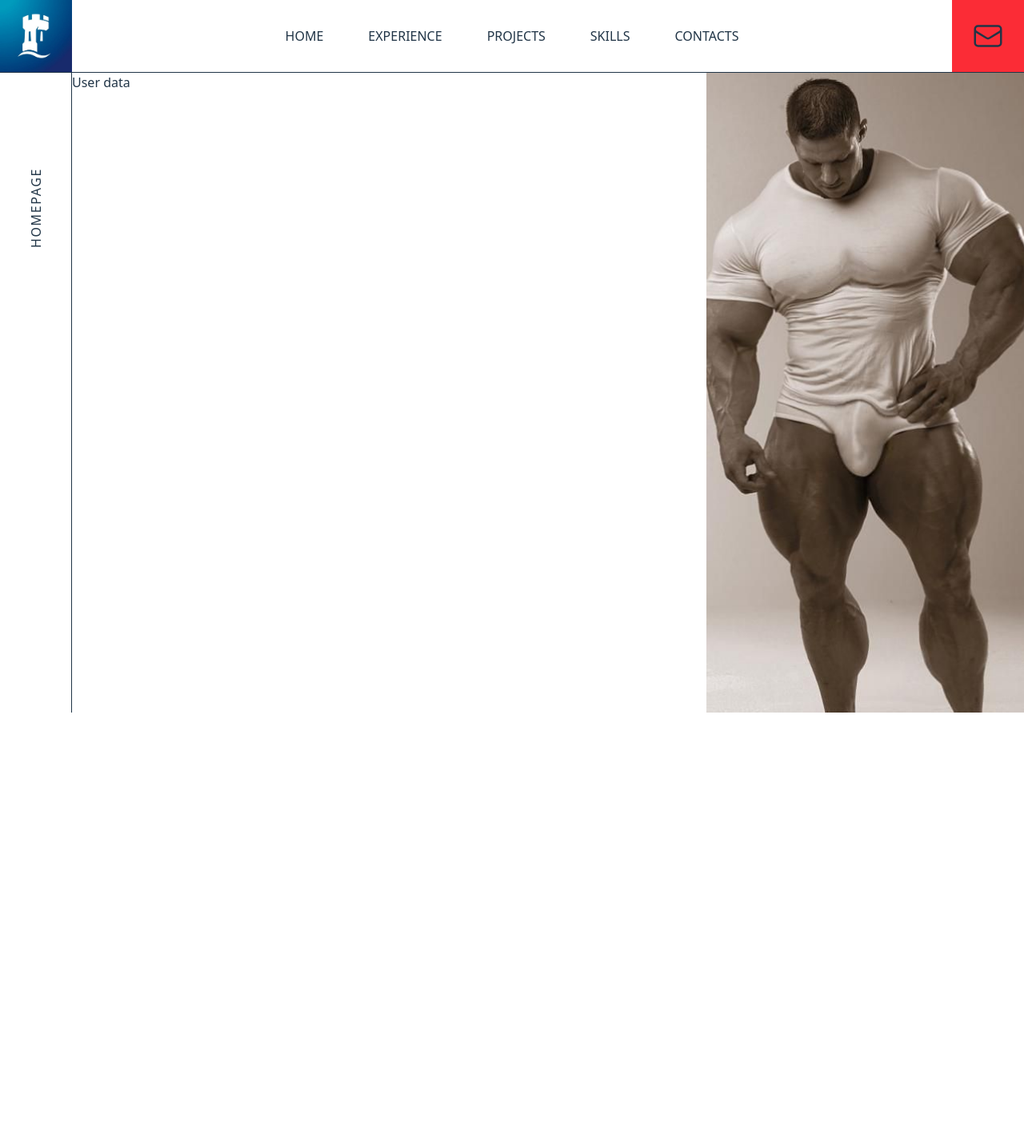
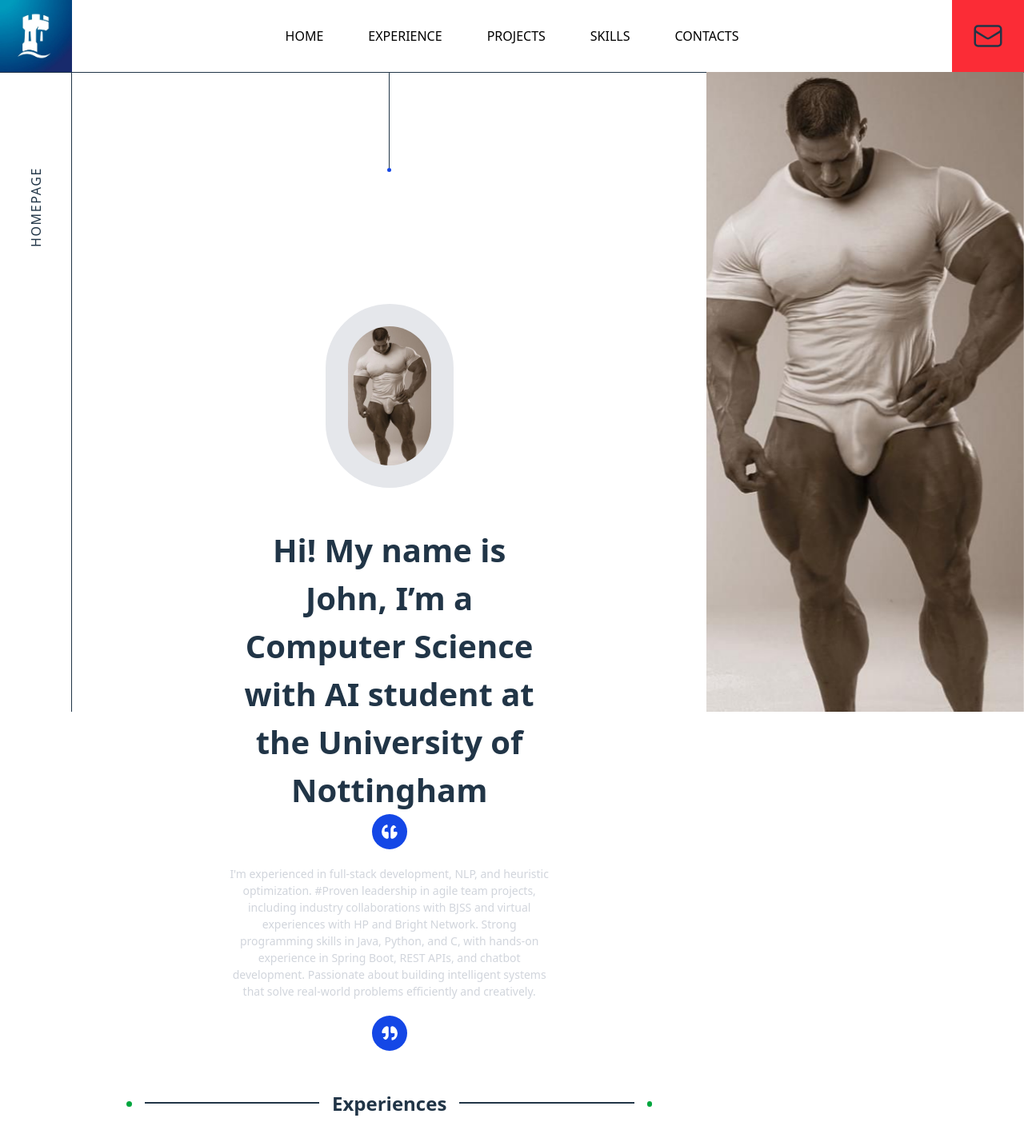
Before and after one commit to John-Sathish/portfolio, a React (Vite) app in the folder protfolio-project/: page / in a window 1280 px wide. Shown: the whole page at 80% size. Before the commit the page ends 800 px from the top, so only its background shows below. Built offline with nearby package versions, Linux system fonts and the light colour scheme.

Commit message:
completed intro and about

```diff
--- a/protfolio-project/src/App.tsx
+++ b/protfolio-project/src/App.tsx
@@ -5,22 +5,28 @@
 import ProfilePic from "./components/ProfilePic";
 import Header from "./components/Header";
 import Sidebar from "./components/Sidebar";
+import Introduction from "./components/Introduction";
+import About from "./components/About";
+import Experience from "./components/Experience";
 function App() {
   return (
-    <>
+    <div className="w-screen ">
       <Header />
-      <Sidebar />
+      <Sidebar/>
       <div className="ml-[90px] grid grid-cols-1 md:grid-cols-3">
-        <div className="col-span-2">
-          User data
+        <div className="col-span-2 p-5 mt-[90px]">
+          <Introduction/>
+          <About/>
+          <Experience/>
         </div>
         <div className = "hidden md:block">
           <ProfilePic />
         </div>
       </div>
 
-    </>
-  );
+
+    </div>
+  )
 }
 
 export default App;
--- /dev/null
+++ b/protfolio-project/src/components/About.tsx
@@ -0,0 +1,18 @@
+import React from 'react'
+import Strings from '../shared/Strings'
+import { FaQuoteLeft,FaQuoteRight } from "react-icons/fa";
+
+function About() {
+  return (
+    <div className='mt-12 px-44 text-center flex flex-col items-center'>
+        <h2 className='text-[40px] font-bold'>{Strings.ABOUT_HEADING}</h2>
+        <FaQuoteLeft className='text-white bg-blue-700 rounded-full p-3 text-[44px]'/>
+        <h2 className='my-5 text-gray-300 text-[14px]'>{Strings.ABOUT_DESC}</h2>
+        <FaQuoteRight className='text-white bg-blue-700 rounded-full p-3 text-[44px]'/>
+
+
+    </div>
+  )
+}
+
+export default About
--- /dev/null
+++ b/protfolio-project/src/components/Experience.tsx
@@ -0,0 +1,18 @@
+import React from 'react'
+import Strings from '../shared/Strings'
+
+function Experience() {
+  return (
+    <div className='px-12 mt-12'>
+        <div className='flex items-center'>
+            <div className="w-[20px] h-[7px] bg-green-600 rounded-full"></div>
+            <div className='w-full border-[1px] mx-4 mt-[-2px]'></div>
+            <h2 className='text-[24px] font-bold'>{Strings.EXPERIENCES}</h2>
+            <div className="w-full border-[1px] mt-[-2px] mx-4"></div>
+            <div className="w-[20px] h-[7px] bg-green-600 rounded-full"></div>
+        </div>
+    </div>
+  )
+}
+
+export default Experience
--- a/protfolio-project/src/components/Header.tsx
+++ b/protfolio-project/src/components/Header.tsx
@@ -24,14 +24,14 @@
     },
   ];
   return (
-    <div className="flex items-center w-screen justify-between border-b-[0.4px]">
-      <div className="w-[90px] h-90px bg-white">
+    <div className="flex items-center fixed w-full justify-between border-b-[1px] bg-white ">
+      <div className="w-[90px] h-[90px]">
         <img src="/logo.jpg" />
       </div>
 
-      <div className="hidden md:flex gap-14">
+      <div className="hidden md:flex gap-14 ">
         {nav.map((items) => (
-          <div className="cursor-pointer hover:bg-sky-700 font-medium font-bold">
+          <div className="cursor-pointer hover:bg-sky-700 text-black">
             {items.name}
           </div>
         ))}
--- /dev/null
+++ b/protfolio-project/src/components/Introduction.tsx
@@ -0,0 +1,26 @@
+function Introduction() {
+  return (
+    <div className="flex justify-center flex-col items-center ">
+      <div className="h-[120px] border-r-[1px] mt-[-20px]" />
+      <div className="w-[5px] h-[5px] bg-blue-700 rounded-full"></div>
+      <h2
+        className="mt-5 text-white font-medium text-[13px]
+            tracking-widest"
+      >
+        HELLO! MY NAME IS
+      </h2>
+      <h2
+        className="text-[70px] font-bold text-white tracking-widest
+            mt-5"
+      >
+        JOHN SATHISH
+      </h2>
+      <img
+        src="/profile.jpg"
+        className="w-[160px] h-[160xp] bg-gray-200 p-7 rounded-full"
+      />
+    </div>
+  );
+}
+
+export default Introduction;
--- a/protfolio-project/src/components/ProfilePic.tsx
+++ b/protfolio-project/src/components/ProfilePic.tsx
@@ -1,8 +1,10 @@
 
 function ProfilePic(){
     return (
-        <div  className='fixed '>
+        <div  className='fixed mt-[90px]'>
             <img src = "/profile.jpg" className='h-screen object-cover w-screen '/>
+
+
         </div>
     )
 }
--- a/protfolio-project/src/components/Sidebar.tsx
+++ b/protfolio-project/src/components/Sidebar.tsx
@@ -6,7 +6,7 @@
   return (
     <div
     className="w-[90px] border-r-[1px] dark:bg-slate-800
-    h-screen fixed flex flex-col justify-around items-center mt-[0px]"
+    h-screen fixed flex flex-col justify-around items-center mt-[90px]"
     >
         <h2 className='-rotate-90 tracking-widest'>HOMEPAGE</h2>
         <div className="flex flex-col gap-7 mb-8 text-[20px]">
--- /dev/null
+++ b/protfolio-project/src/shared/Strings.tsx
@@ -0,0 +1,8 @@
+import Experience from "../components/Experience";
+
+export default{
+    ABOUT_HEADING:'Hi! My name is John,\n I’m a Computer Science with AI student at the University of Nottingham',
+    ABOUT_DESC:"I'm experienced in full-stack development, NLP, and heuristic optimization. #Proven leadership in agile team projects, including industry collaborations with BJSS and virtual experiences with HP and Bright Network. Strong programming skills in Java, Python, and C, with hands-on experience in Spring Boot, REST APIs, and chatbot development. Passionate about building intelligent systems that solve real-world problems efficiently and creatively.",
+    EXPERIENCES: "Experiences",
+
+}
```
